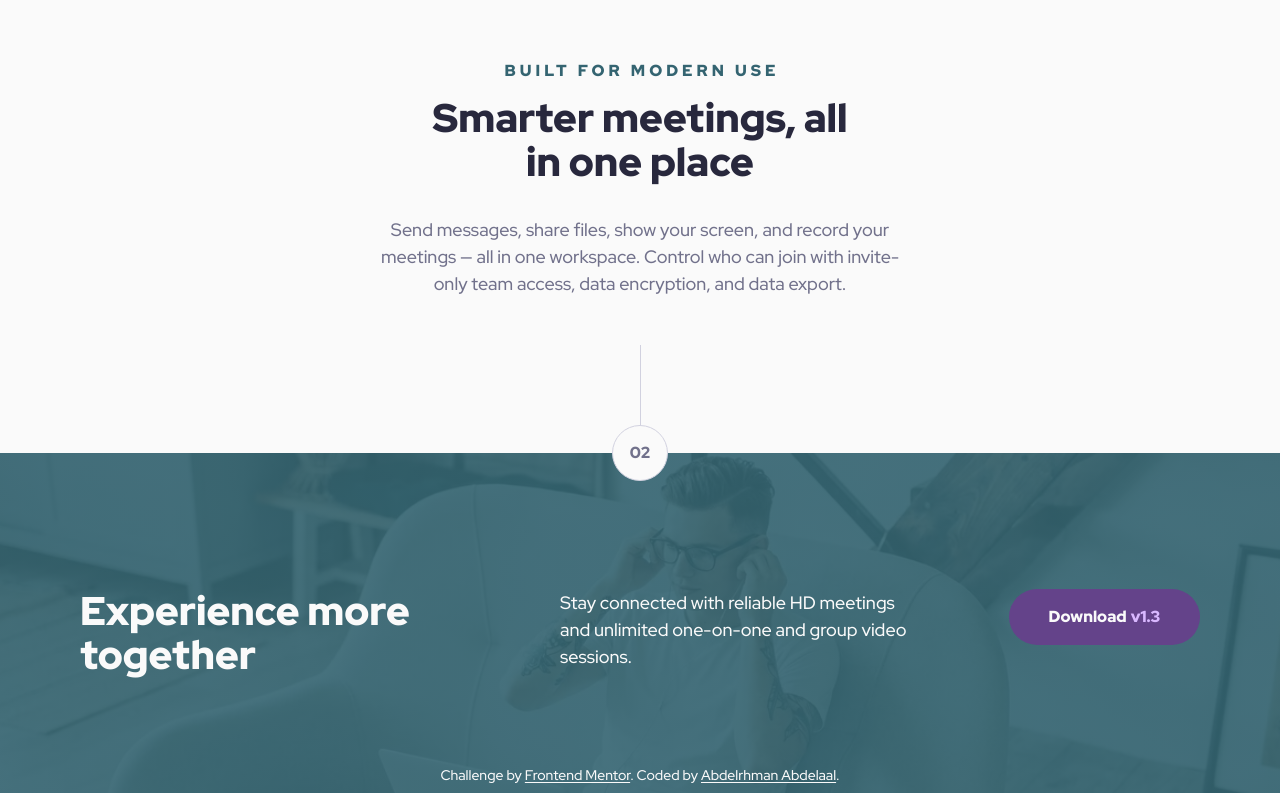
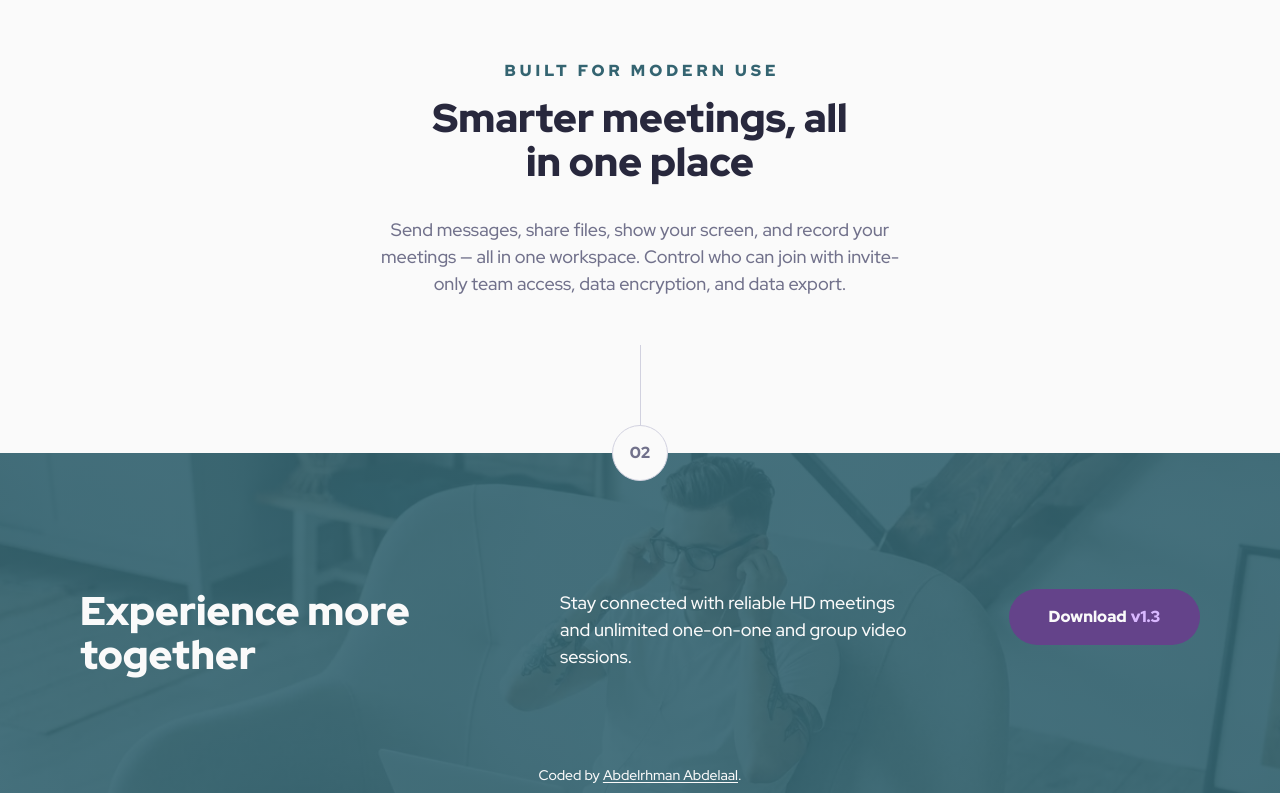
Before and after one commit to MrBlackvanta/meet-landing-page, a Next.js app: page / in a window 1280 px wide. Shown: the part 1134-1927 px from the top of the page. Built offline with nearby package versions, Linux system fonts and the light colour scheme.

Commit message:
feat: update README and footer component for improved clarity and remove unnecessary links

```diff
--- a/src/components/layout/footer.tsx
+++ b/src/components/layout/footer.tsx
@@ -1,16 +1,7 @@
 export default function Footer() {
   return (
     <footer className="v-container mt-16 text-center text-sm text-off-white xl:mt-28">
-      Challenge by{" "}
-      <a
-        href="https://www.frontendmentor.io?ref=challenge"
-        target="_blank"
-        rel="noopener noreferrer"
-        className="v-footer-link"
-      >
-        Frontend Mentor
-      </a>
-      . Coded by{" "}
+      Coded by{" "}
       <a
         href="https://www.linkedin.com/in/abdelrhman-vanta/"
         target="_blank"
```
Also changed, not shown: screenshot.webp, 1 other file (tests, documents, lock files or other folders).
